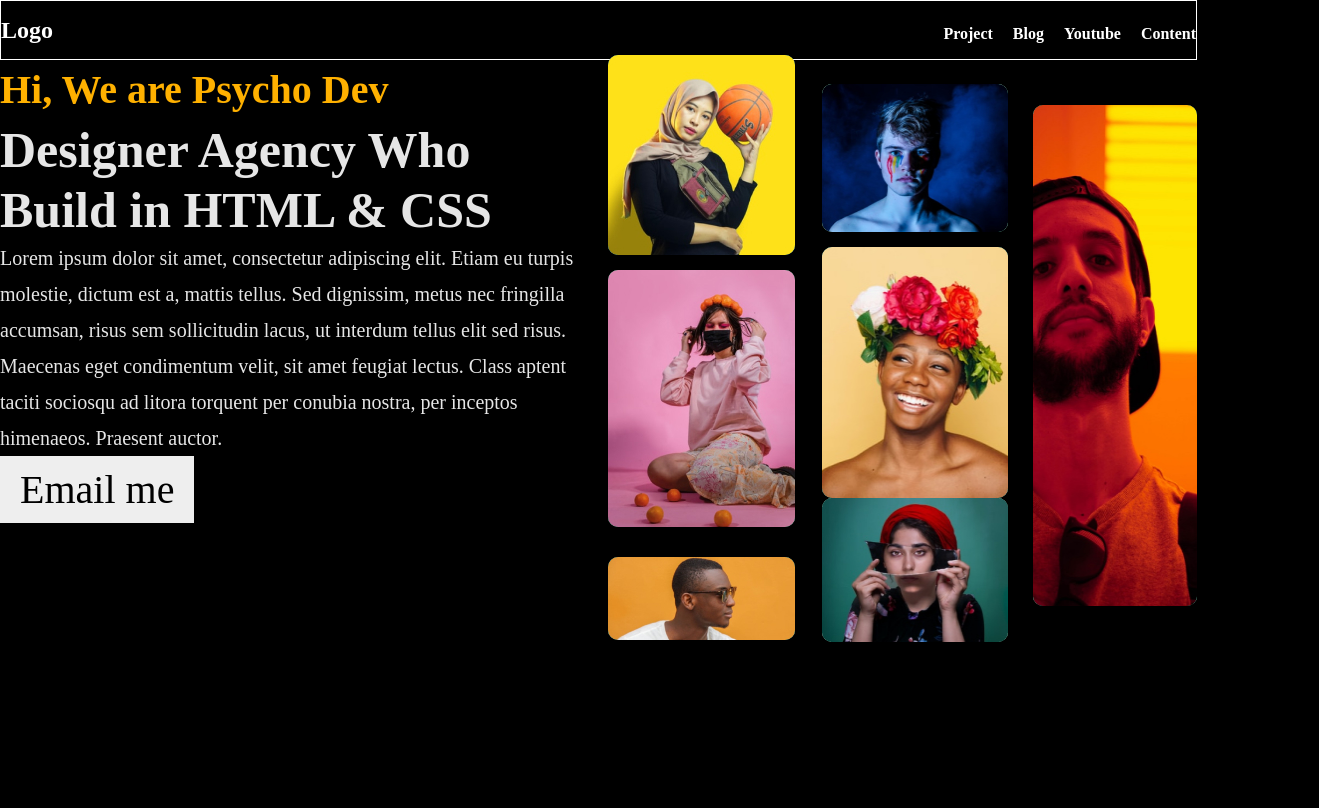
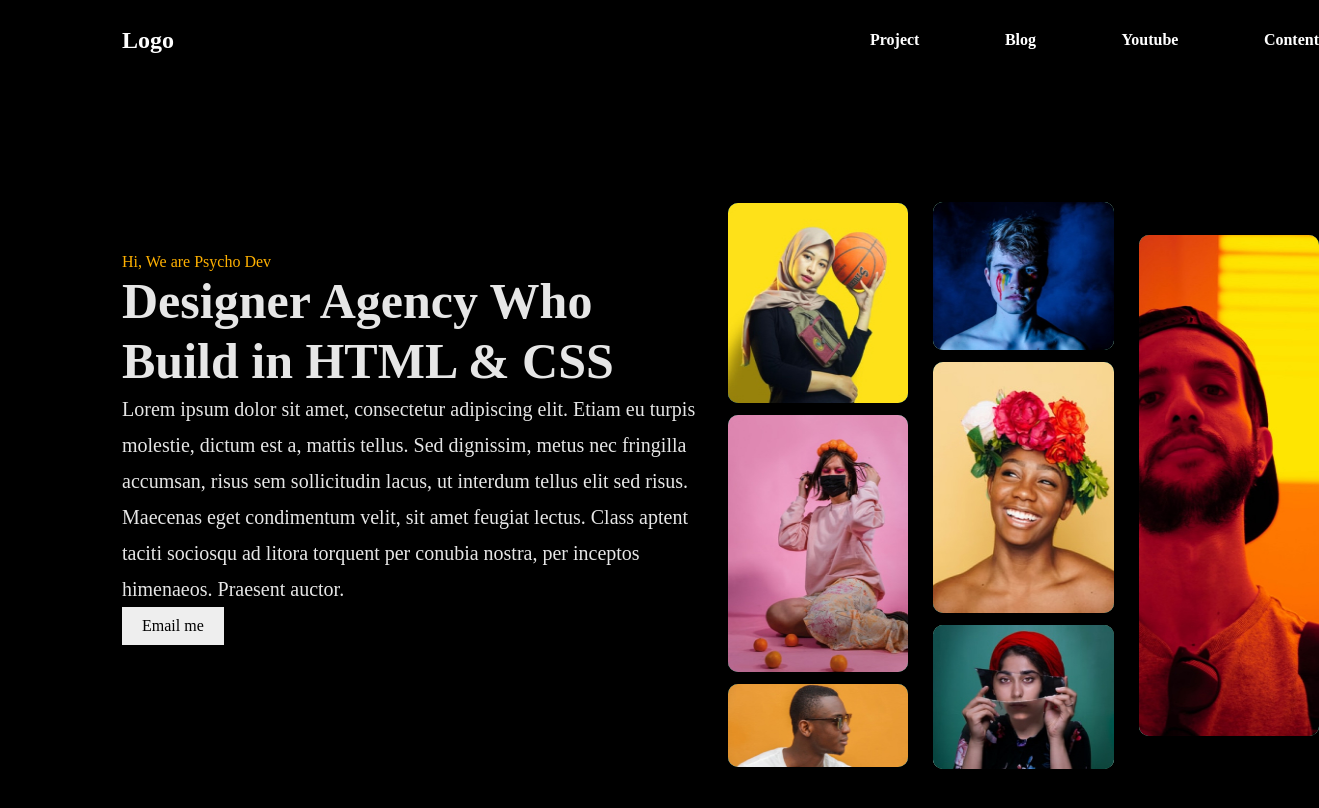
Before and after one commit to admindinge/totfigma, a website: page index.html in a window 1280 px wide. Shown: the whole page, 1319 px wide, since content can reach past the window. Drawn offline with Linux system fonts and the light colour scheme; files that its build step writes are made by us from their sources; some icons are missing; a web font is replaced by a local one.

Commit message:
შუბლი გავს

```diff
--- a/css/main.css
+++ b/css/main.css
@@ -16,61 +16,41 @@
   }
 
   html {
-    font-family: 'Poppins';
-    font-style: normal;
-    font-weight: 700;
-    font-size: 40px;
-    line-height: 60px;
     background-color: #000;
   }
-
-  body {
-
-    background-color: #000;
-  }
-
-
-
-  h1 {
-    font-size: 2.5rem;
-}
-
-
-
-
 
   .navbar {
     display: flex;
     justify-content: space-between;
     align-items: center;
+    margin-left: 122px;
+    margin-top: 10px;
+
 
     padding: 0;
-    /* gap 662px; */
+    gap: 650px;
     background-color: var(--black-color);
     color: var(--white-color);
     width: 1197px;
     height: 60px;
-    border: 1px solid #fff;
   }
 
   .logo {
     font-size: 24px;
     font-weight: bold;
+
   }
 
   .menu {
     display: flex;
-    justify-content: flex-end;
+    width: 449px;
+    justify-content: space-between;
   }
 
   .menu li {
     list-style: none;
-    margin-left: 20px;
   }
 
-  .menu li:first-child {
-    margin-left: 0;
-  }
 
   .menu a {
     text-decoration: none;
@@ -79,46 +59,45 @@
     font-weight: bold;
   }
 
+main {
+  margin: 120px 121px 120px 122px;
+}
 .hero {
     display: flex;
-    flex-direction: row;
     justify-content: space-between;
     align-items: center;
     padding: 0px;
-    width: 1197px;
+    min-width: 1197px;
     height: 590px;
+    gap: 15px;
 }
 
 
 .desk {
+  flex-basis: 50%;
   display: flex;
   flex-direction: column;
-  align-items: flex-start;
+  justify-content: center;
   padding: 0px;
-
-  width: 591px;
   height: 590px;
+  /* border: 1px solid #fff; */
 }
 
 .desk h1 {
-  /* width: 591px; */
-  height: 120px;
+  max-width: 100%;
+
   font-weight: 700;
   font-size: 50px;
   line-height: 120%;
   color: var(--primary-color);
 }
+
 .desk h3 {
-  /* width: 446px; */
-  height: 60px;
 
   color: var(--accent-color);
+}
 
-}
-.hero p{
-  /* width: 591px; */
-height: 252px;
-
+.desk p{
   font-family: 'Poppins';
   font-style: normal;
   font-weight: 300;
@@ -129,55 +108,36 @@ color: #E6E6E6;
 
 .image {
   display: flex;
-  width: 591px;
+  flex-basis: 50%;
   height: 590px;
   flex-direction: row;
   justify-content: center;
   align-items: center;
   gap: 25px;
-
+/* border: 1px solid #fff; */
 }
 
-.row {
+
+.pic-column {
+  flex-basis: 33%;
   display: flex;
   flex-direction: column;
   justify-content: center;
   align-items: center;
-
+  gap: 12px;
 }
 
 .pic {
-  width: 187px;
-
+/* აქ სურათები ჯერ ბეგრაუნდში დავსვი, მერე შევცვალე, მარა ფონის ფერი დავტოვე */
   background-color: var(--secondary-color);
   border-radius: 10px;
 }
-.pic01 {
-  height: 200px;
-}
 
-.pic02 {
-  height: 257px;
-  margin: 15px;
-}
-
-.pic03 {
-  height: 83px;
-  margin: 15px 12px;
-}
-.pic04 {
-  height: 148px;
-  margin: 15px 12px;
-}
-
-.pic05 {
-  height: 251px;
-}
-
-.pic06 {
-  height: 144px;
-}
-
-.pic07 {
-  height: 501px;
-}
+/* აქ მარტო ამ სურათების სიმაღლეები მჭირდება */
+.pic01 {height: 200px;}
+.pic02 {height: 257px;}
+.pic03 {height: 83px;}
+.pic04 {height: 148px;}
+.pic05 {height: 251px;}
+.pic06 {height: 144px;}
+.pic07 {height: 501px;}
--- a/index.html
+++ b/index.html
@@ -14,19 +14,20 @@
     <header>
         <nav class="navbar">
             <div class="logo">Logo</div>
+            <div >
             <ul class="menu">
                 <li><a href="#">Project</a></li>
                 <li><a href="#">Blog</a></li>
                 <li><a href="#">Youtube</a></li>
                 <li><a href="#">Content</a></li>
             </ul>
-
+        </div>
         </nav>
 
     </header>
     <main>
         <section class="hero">
-            <aside class="desk">
+            <div class="desk">
                 <h3>Hi, We are Psycho Dev</h3>
                 <h1>Designer Agency Who Build in HTML & CSS</h1>
                 <p>Lorem ipsum dolor sit amet, consectetur adipiscing elit. Etiam eu turpis molestie, dictum est a, mattis tellus. Sed dignissim, metus nec fringilla accumsan, risus sem sollicitudin lacus, ut interdum tellus elit sed risus. Maecenas eget condimentum velit, sit amet feugiat lectus. Class aptent taciti sociosqu ad litora torquent per conubia nostra, per inceptos himenaeos. Praesent auctor.</p>
@@ -38,25 +39,25 @@
                         <li><a href="#"><i class="fab fa-upwork2"></i></a></li>
                         <li><a href="#"><i class="fab fa-github"></i></a></li>
                         <li><a href="#"><i class="fab fa-linkedin"></i></a></li>
-                      </ul>
+                    </ul>
                     </div>
                 </section>
-                </aside>
-            <aside class="image">
-                <div class="row">
+            </div>
+            <div class="image">
+                <div class="pic-column">
                     <img class="pic pic01" src="images/pic01.jpg" alt="hero">
                     <img class="pic pic02" src="images/pic02.jpg" alt="hero">
                     <img class="pic pic03" src="images/pic03.jpg" alt="hero">
                 </div>
-                <div class="row">
+                <div class="pic-column">
                 <img class="pic pic04" src="images/pic04.jpg" alt="hero">
                 <img class="pic pic05" src="images/pic05.jpg" alt="hero">
                 <img class="pic pic06" src="images/pic06.jpg" alt="hero">
                 </div>
-                <div class="row">
+                <div class="pic-column">
                     <img class="pic pic07" src="images/pic07.jpg" alt="hero">
                 </div>
-            </aside>
+            </div>
 
         </section>
     </main>
```
Also changed, not shown: css/style.min.css. Lines whose indentation alone changed are shown as unchanged.
